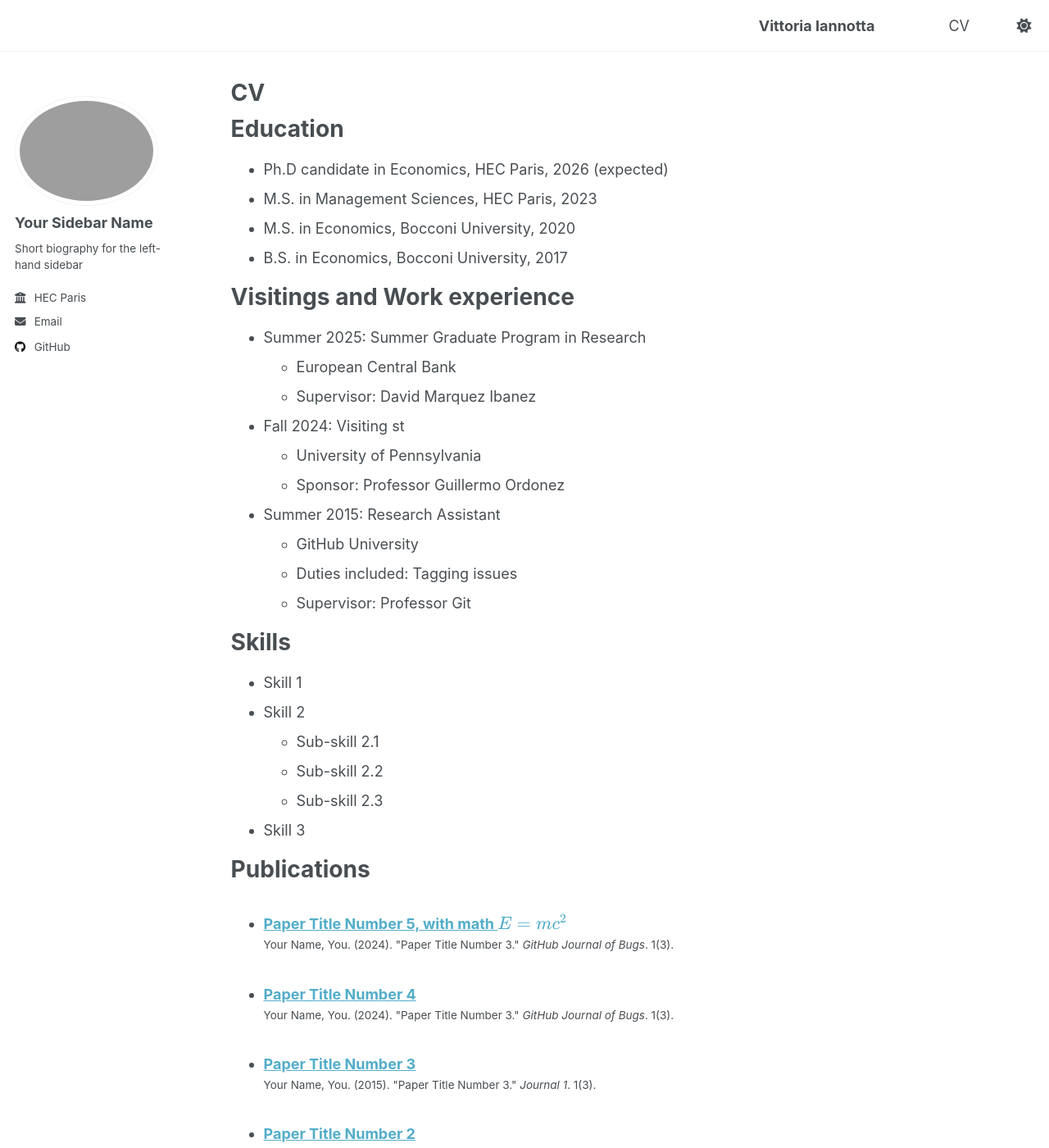
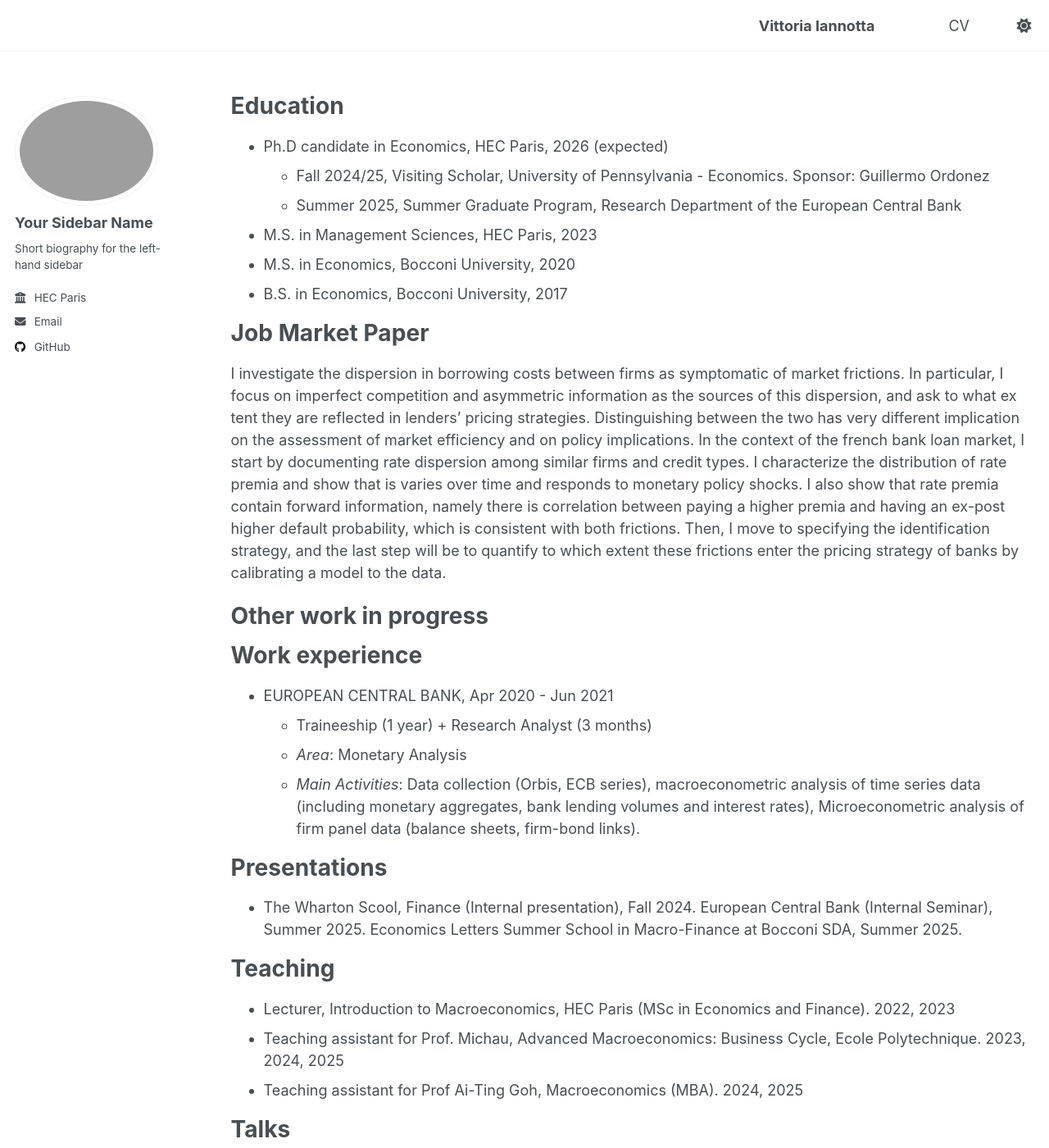
Before and after one commit to vittoriaiannotta/vittoriaiannotta.github.io, a Jekyll site: the page built from _pages/cv.md, in a window 1280 px wide and 1400 px high. Shown: the whole window at 82% size. Built offline with Jekyll 4.4.1, drawn with Linux system fonts in a browser that asks for light colours; some of the changed text lies outside the part shown.

Commit message:
Update cv.md

```diff
--- a/_pages/cv.md
+++ b/_pages/cv.md
@@ -1,6 +1,6 @@
 ---
 layout: archive
-title: "CV"
+title: ""
 permalink: /cv/
 author_profile: true
 redirect_from:
@@ -12,39 +12,41 @@ redirect_from:
 Education
 ======
 * Ph.D candidate in Economics, HEC Paris, 2026 (expected)
+  * Fall 2024/25, Visiting Scholar, University of Pennsylvania - Economics. Sponsor: Guillermo Ordonez
+  * Summer 2025, Summer Graduate Program, Research Department of the European Central Bank
 * M.S. in Management Sciences, HEC Paris, 2023
 * M.S. in Economics, Bocconi University, 2020
 * B.S. in Economics, Bocconi University, 2017
 
-Visitings and Work experience
+Job Market Paper
 ======
-* Summer 2025: Summer Graduate Program in Research
-  * European Central Bank
-  * Supervisor: David Marquez Ibanez
 
-* Fall 2024: Visiting st
-  * University of Pennsylvania
-  * Sponsor: Professor Guillermo Ordonez
+I investigate the dispersion in borrowing costs between firms as symptomatic of market frictions. In particular, I focus on imperfect competition and asymmetric information as the sources of this dispersion, and ask to what ex tent they are reflected in lenders’ pricing strategies. Distinguishing between the two has very different implication on the assessment of market efficiency and on policy implications. In the context of the french bank loan market, I start by documenting rate dispersion among similar firms and credit types. I characterize the distribution of rate premia and show that is varies over time and responds to monetary policy shocks. I also show that rate premia contain forward information, namely there is correlation between paying a higher premia and having an ex-post higher default probability, which is consistent with both frictions. Then, I move to specifying the identification strategy, and the last step will be to quantify to which extent these frictions enter the pricing strategy of banks by calibrating a model to the data.
 
-* Summer 2015: Research Assistant
-  * GitHub University
-  * Duties included: Tagging issues
-  * Supervisor: Professor Git
+Other work in progress
+======
 
-Skills
+
+
+Work experience
 ======
-* Skill 1
-* Skill 2
-  * Sub-skill 2.1
-  * Sub-skill 2.2
-  * Sub-skill 2.3
-* Skill 3
 
-Publications
+* EUROPEAN CENTRAL BANK, Apr 2020 - Jun 2021
+  * Traineeship (1 year) + Research Analyst (3 months)
+  * *Area*: Monetary Analysis
+  * *Main Activities*: Data collection (Orbis, ECB series), macroeconometric analysis of time
+series data (including monetary aggregates, bank lending volumes and interest rates),
+Microeconometric analysis of firm panel data (balance sheets, firm-bond links).
+
+Presentations
 ======
-  <ul>{% for post in site.publications reversed %}
-    {% include archive-single-cv.html %}
-  {% endfor %}</ul>
+* The Wharton Scool, Finance (Internal presentation), Fall 2024. European Central Bank (Internal Seminar), Summer 2025. Economics Letters Summer School in Macro-Finance at Bocconi SDA, Summer 2025.
+
+Teaching
+======
+* Lecturer, Introduction to Macroeconomics, HEC Paris (MSc in Economics and Finance). 2022, 2023
+* Teaching assistant for Prof. Michau, Advanced Macroeconomics: Business Cycle, Ecole Polytechnique. 2023, 2024, 2025
+* Teaching assistant for Prof Ai-Ting Goh, Macroeconomics (MBA). 2024, 2025
 
 Talks
 ======
```
